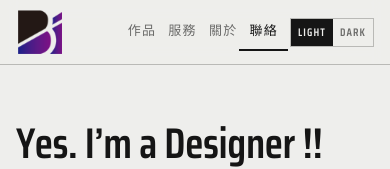
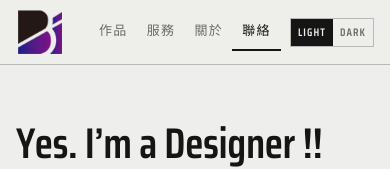
Before and after one commit to jack-bi/bistudio, a plain HTML site: page index.html in a window 390 px wide. Shown: the top 169 px of the page. Drawn offline with Linux system fonts and the light colour scheme.

Commit message:
style: 調整導航間距以改善佈局

```diff
--- a/index.html
+++ b/index.html
@@ -440,7 +440,7 @@
           grid-template-columns: 1fr;
         }
         nav {
-          gap: 12px;
+          gap: 1.2rem;
         }
         nav a {
           font-size: 13px;
```
